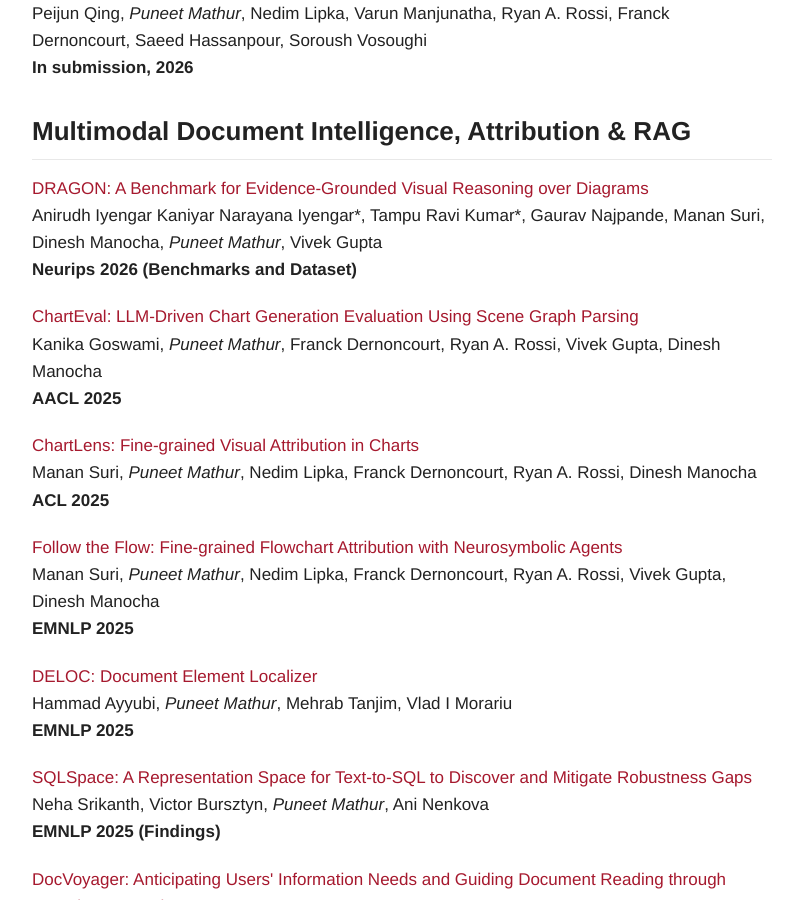
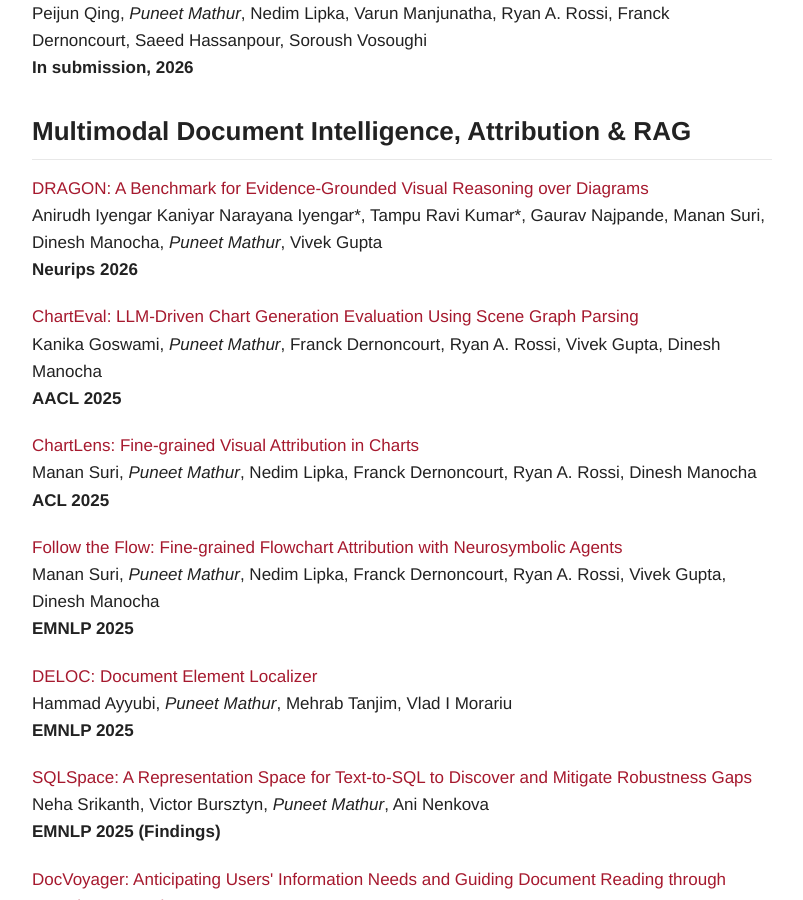
Before and after one commit to theMADAIguy/theMADAIguy.github.io, a Jekyll site: the page built from _pages/research.md, in a window 1280 px wide and 900 px high, scrolled down 2435 px. Shown: the whole window, without its empty margins (238-1041 px from the left). Built offline with Jekyll 4.4.1, drawn with Linux system fonts in a browser that asks for light colours.

Commit message:
Update research.md

```diff
--- a/_pages/research.md
+++ b/_pages/research.md
@@ -114,7 +114,7 @@
 <li>
 <span class="pub-title"><a href="https://arxiv.org/pdf/2604.25231">DRAGON: A Benchmark for Evidence-Grounded Visual Reasoning over Diagrams</a></span>
 <span class="pub-authors">Anirudh Iyengar Kaniyar Narayana Iyengar*, Tampu Ravi Kumar*, Gaurav Najpande, Manan Suri, Dinesh Manocha, <i>Puneet Mathur</i>, Vivek Gupta</span>
-<span class="pub-venue">Neurips 2026 (Benchmarks and Dataset)</span>
+<span class="pub-venue">Neurips 2026 </span>
 </li>
 <li>
 <span class="pub-title"><a href="https://research.adobe.com/publication/charteval-llm-driven-chart-generation-evaluation-using-scene-graph-parsing/">ChartEval: LLM-Driven Chart Generation Evaluation Using Scene Graph Parsing</a></span>
```
